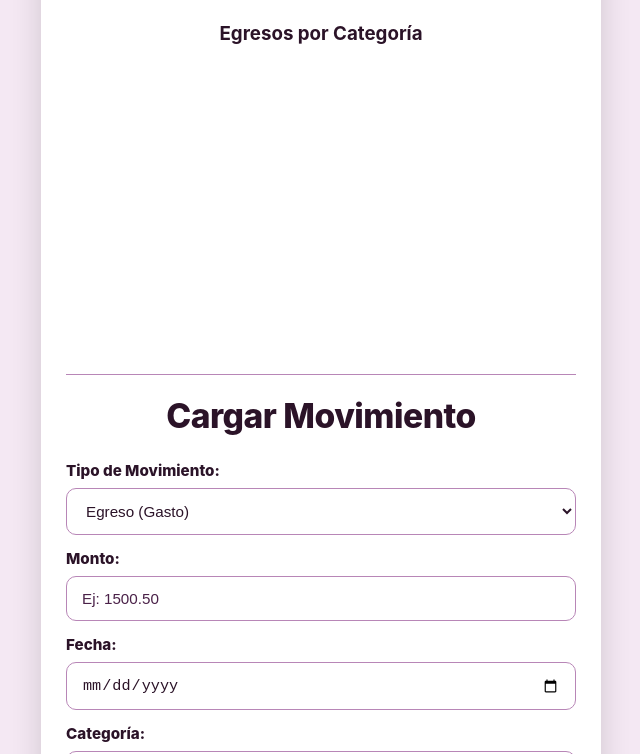
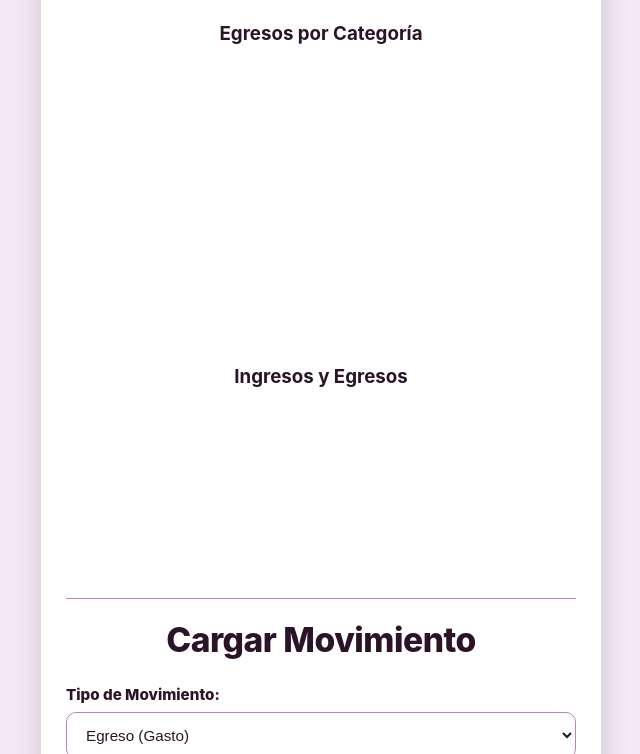
Before and after one commit to ayelensalazar013-hue/SGG.2.oficial.2, a plain HTML site: page dashboard.html in a window 1280 px wide. Shown: the part 486-1240 px from the top of the page, without its empty margins (319-959 px from the left). Drawn offline with nearby package versions, Linux system fonts and the light colour scheme; no server answers.

Commit message:
Refactor dashboard layout and styles

```diff
--- a/dashboard.html
+++ b/dashboard.html
@@ -38,22 +38,26 @@
         .form-group {
             margin-bottom: 14px;
         }
-        .grafico-centrado {
+        .graficos-columna {
             display: flex;
             flex-direction: column;
+            gap: 28px;
             align-items: center;
-            justify-content: center;
             width: 100%;
         }
-        .grafico-centrado h3 {
-            margin-top: 0;
-            margin-bottom: 15px;
+        .grafico-dona-caja {
+            width: 100%;
+            max-width: 280px;
             text-align: center;
         }
-        .grafico-caja {
+        .grafico-barras-caja {
             width: 100%;
-            max-width: 270px;
-            margin: 0 auto;
+            max-width: 420px;
+            text-align: center;
+        }
+        .grafico-dona-caja h3,
+        .grafico-barras-caja h3 {
+            margin: 0 0 12px 0;
         }
         /* Estilo violeta para el botón de subir comprobante */
         input[type="file"] {
@@ -109,13 +113,17 @@
             </div>
         </section>
 
-        <!-- Módulo de Reportes e Inteligencia de Datos (Chart.js) -->
+        <!-- Módulo de Reportes e Inteligencia de Datos (Chart.js - Punto 5) -->
         <section id="reportes-graficos">
             <h2>Panel de Control e Inteligencia de Datos</h2>
-            <div class="grafico-centrado">
-                <h3>Egresos por Categoría</h3>
-                <div class="grafico-caja">
+            <div class="graficos-columna">
+                <div class="grafico-dona-caja">
+                    <h3>Egresos por Categoría</h3>
                     <canvas id="chartCategorias"></canvas>
+                </div>
+                <div class="grafico-barras-caja">
+                    <h3>Ingresos y Egresos</h3>
+                    <canvas id="chartBalance"></canvas>
                 </div>
             </div>
         </section>
```
